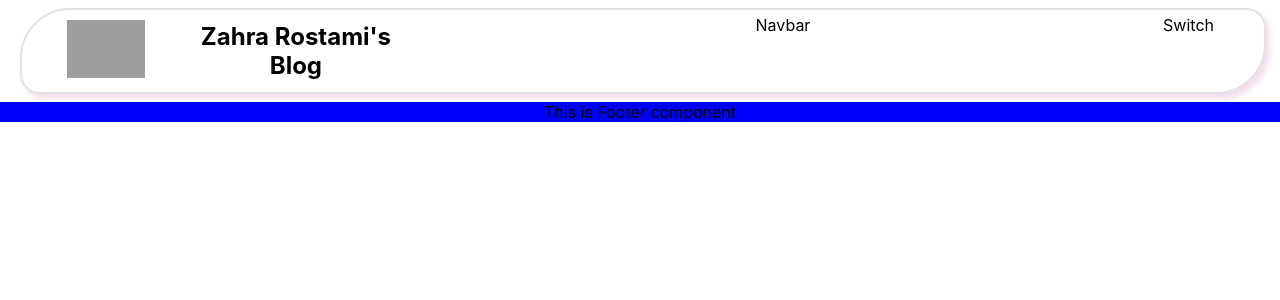
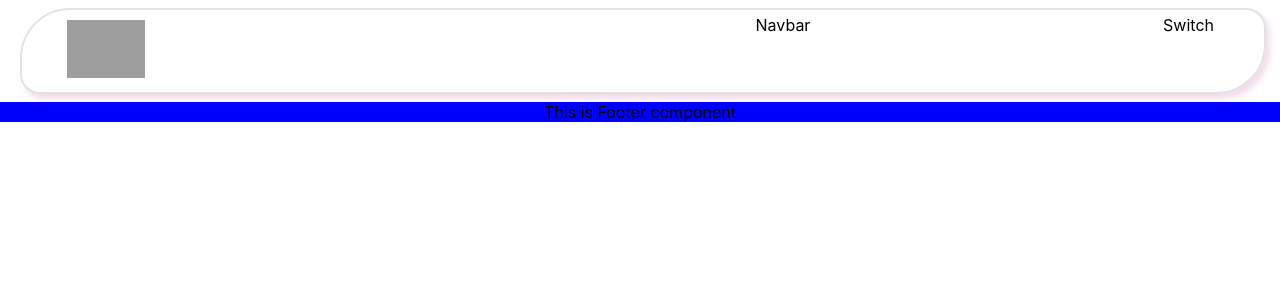
Before and after one commit to zahraRostami1999/blog-app, a React (Create React App) app: page / in a window 1280 px wide. Shown: the top 300 px of the page. Built offline with nearby package versions, Linux system fonts and the light colour scheme; grey boxes are pictures that could not be loaded.

Commit message:
add blogTitle with props

```diff
--- a/src/Components/header/Header.jsx
+++ b/src/Components/header/Header.jsx
@@ -1,10 +1,7 @@
 import styled from "./header.module.css";
 import logo from './Blog-app-logo.png';
 
-function Header() {
-
-    const blogTitle = "Zahra Rostami's Blog";
-
+function Header(props) {
   return (
     <header className={styled.header}>
         <div className={styled.container}>
@@ -12,7 +9,7 @@ function Header() {
                 <div className={styled.logoImg}>
                     <img src={logo} alt="logo" />
                 </div>
-                <div className={styled.logoTitle}><h2>{blogTitle}</h2></div>
+                <div className={styled.logoTitle}><h2>{props.blogTitle}</h2></div>
             </div>
             <div className={styled.navbar}>Navbar</div>
             <div className={styled.switch}>Switch</div>
```
